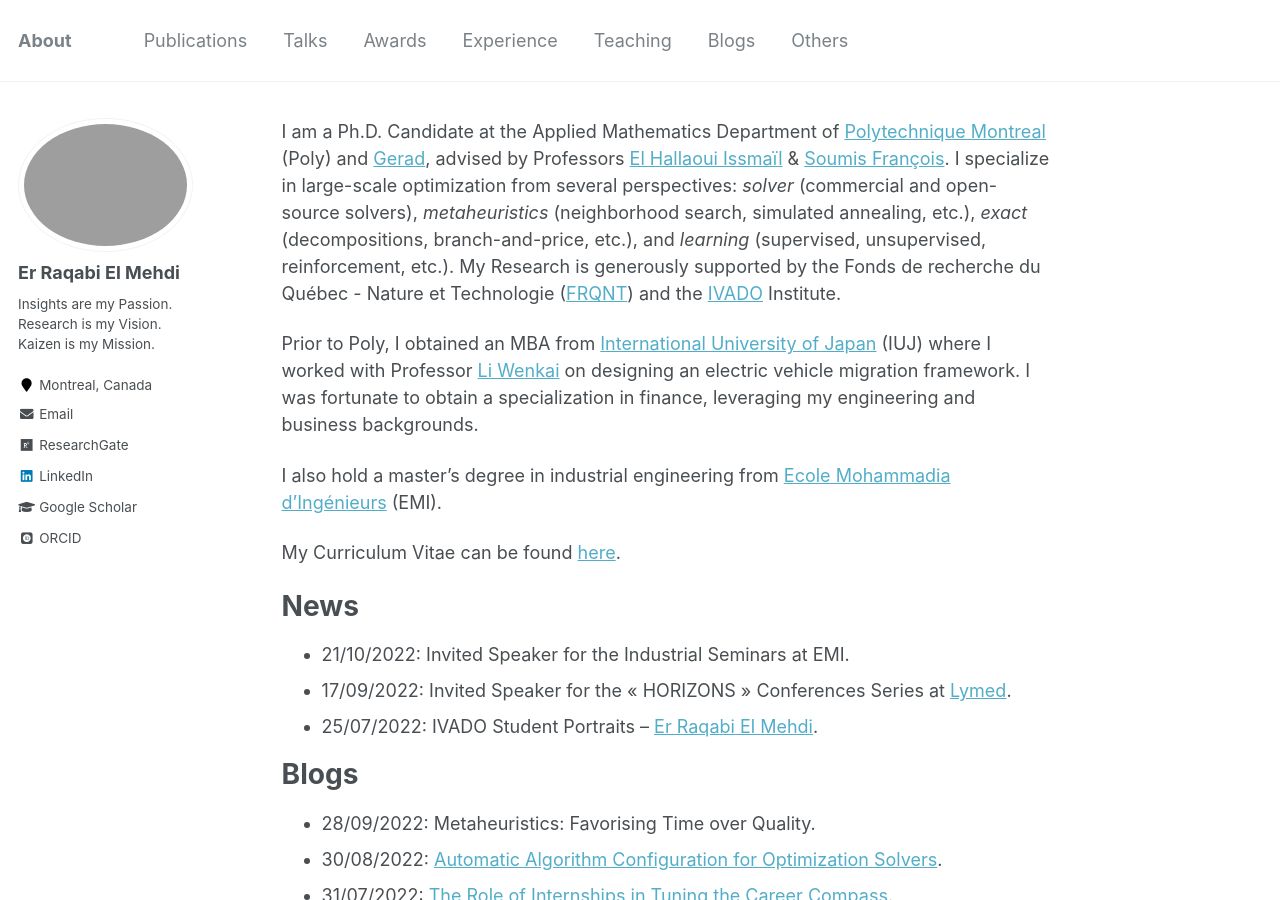
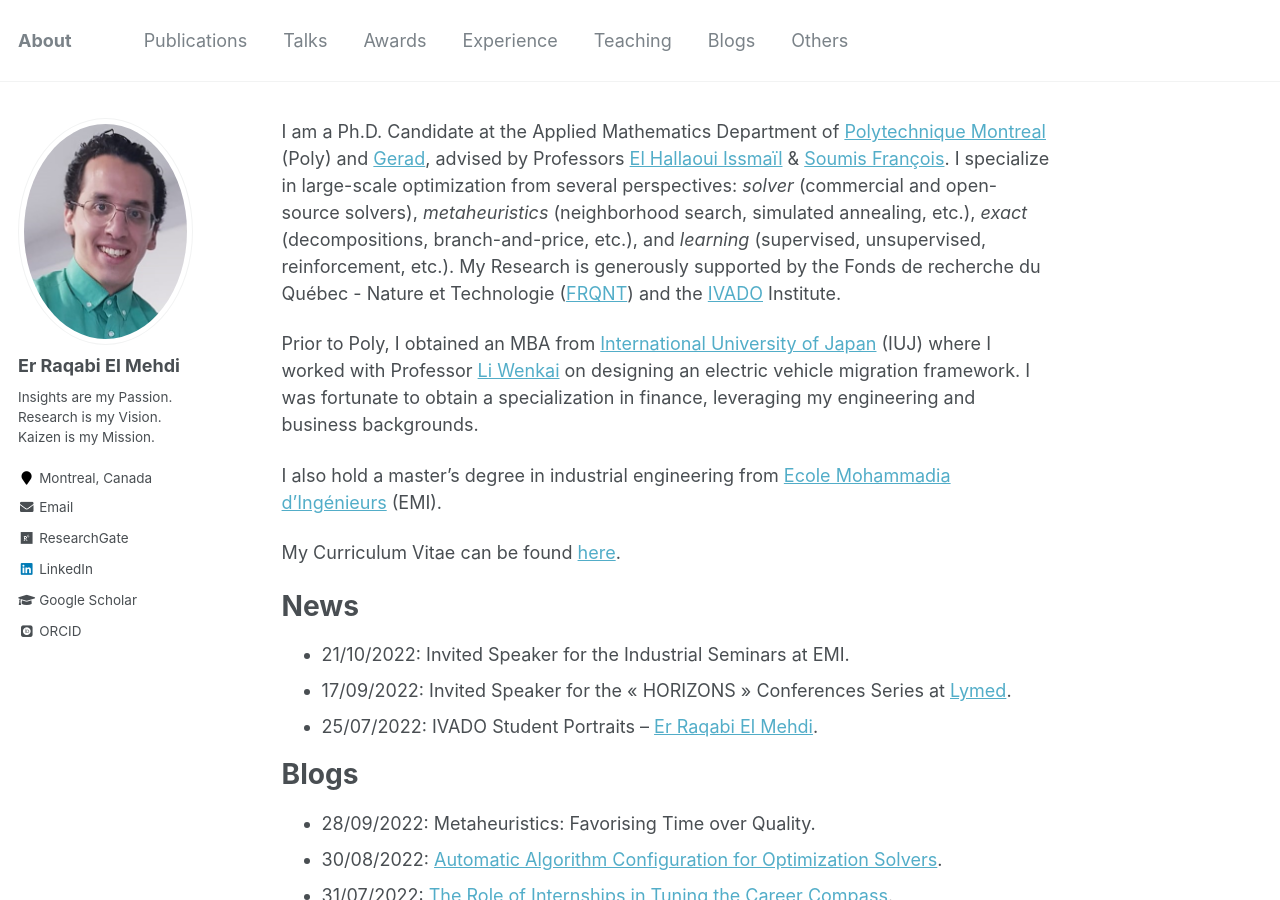
Before and after one commit to RqbMedi/rqbmedi.github.io, a Jekyll site: the page built from _pages/about.md, in a window 1280 px wide and 900 px high. Built offline with Jekyll 4.4.1, drawn with Linux system fonts in a browser that asks for light colours; some web fonts are replaced.

Commit message:
Update _config.yml

```diff
--- a/_config.yml
+++ b/_config.yml
@@ -81,7 +81,7 @@ analytics:
 # Site Author
 author:
   name             : "Er Raqabi El Mehdi"
-  avatar           : "Mehdi1.png"
+  avatar           : "Mehdi1.jpg"
   bio              : "Insights are my Passion. Research is my Vision. Kaizen is my Mission."
   location         : "Montreal, Canada"
   employer         :
```
